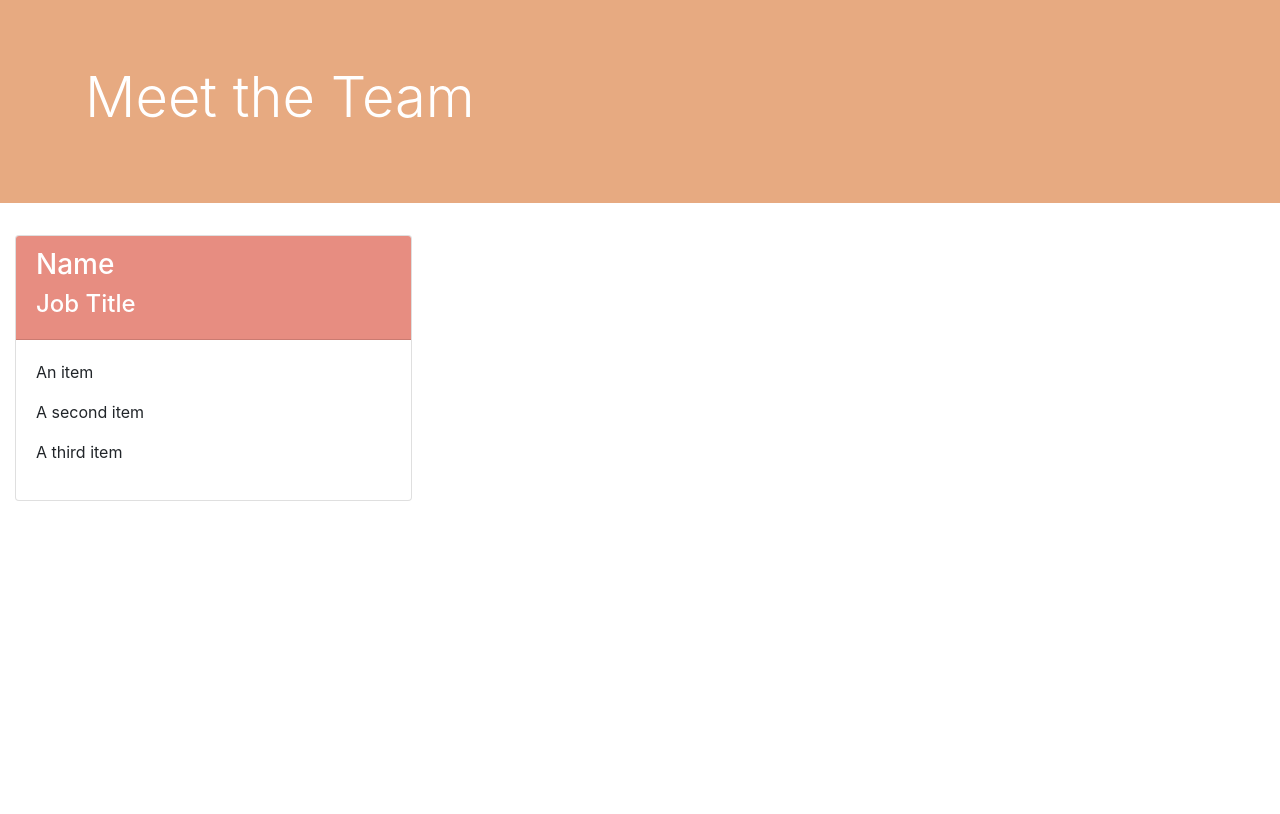
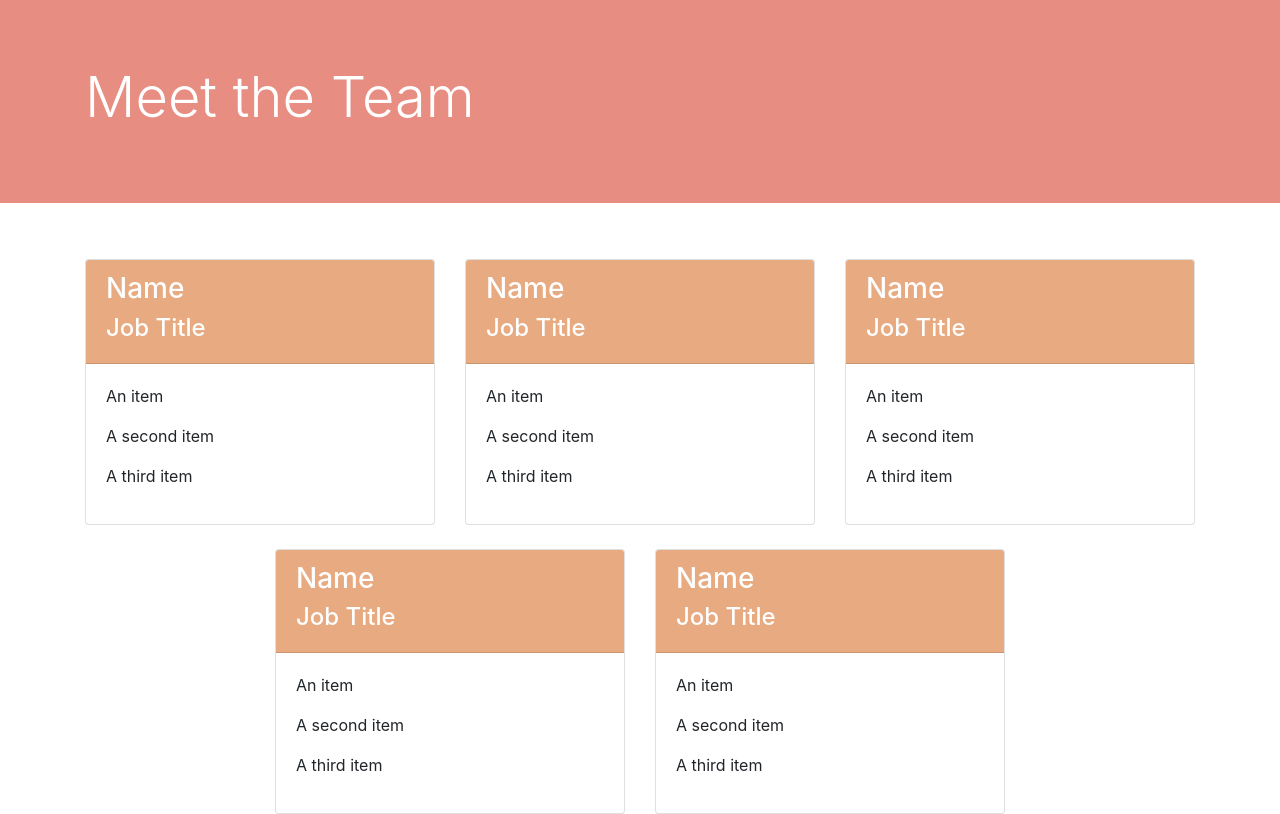
Before and after one commit to smturner/team_profile_generator, a website: page index.html in a window 1280 px wide. Drawn offline with nearby package versions, Linux system fonts and the light colour scheme.

Commit message:
added all the cards to the base HTML

```diff
--- a/index.html
+++ b/index.html
@@ -13,14 +13,17 @@
 
 <body>
 
-    <div class="jumbotron jumbotron-fluid" style="background-color: rgb(231, 170, 129); color: white;">
+    <div class="jumbotron jumbotron-fluid" style="background-color: rgb(231, 141, 129); color: white;">
         <div class="container">
             <h1 class="display-4">Meet the Team</h1>
         </div>
     </div>
+    <!-- employee cards -->
+    <div class= "container">
+        <div class = "row">
     <div class="col-4 mt-4">
         <div class="card h-100">
-            <div class="card-header" style="background-color:rgb(231, 141, 129); color:white;">
+            <div class="card-header" style="background-color:rgb(231, 170, 129); color:white;">
                 <h3>Name</h3>
                 <h4>Job Title</h4>
             </div>
@@ -32,6 +35,67 @@
 
         </div>
     </div>
+    <div class="col-4 mt-4">
+        <div class="card h-100">
+            <div class="card-header" style="background-color:rgb(231, 170, 129); color:white;">
+                <h3>Name</h3>
+                <h4>Job Title</h4>
+            </div>
+            <div class="card-body">
+                <p class="id">An item</p>
+                <p class="email">A second item</p>
+                <p class="officeNumber">A third item</p>
+            </div>
+
+        </div>
+    </div>
+    <div class="col-4 mt-4">
+        <div class="card h-100">
+            <div class="card-header" style="background-color:rgb(231, 170, 129); color:white;">
+                <h3>Name</h3>
+                <h4>Job Title</h4>
+            </div>
+            <div class="card-body">
+                <p class="id">An item</p>
+                <p class="email">A second item</p>
+                <p class="officeNumber">A third item</p>
+            </div>
+
+        </div>
+    </div>
+    <div class="col-2"></div>
+    <div class="col-4 mt-4">
+        <div class="card h-100">
+            <div class="card-header" style="background-color:rgb(231, 170, 129); color:white;">
+                <h3>Name</h3>
+                <h4>Job Title</h4>
+            </div>
+            <div class="card-body">
+                <p class="id">An item</p>
+                <p class="email">A second item</p>
+                <p class="officeNumber">A third item</p>
+            </div>
+
+        </div>
+    </div>
+
+    <div class="col-4 mt-4">
+        <div class="card h-100">
+            <div class="card-header" style="background-color:rgb(231, 170, 129); color:white;">
+                <h3>Name</h3>
+                <h4>Job Title</h4>
+            </div>
+            <div class="card-body">
+                <p class="id">An item</p>
+                <p class="email">A second item</p>
+                <p class="officeNumber">A third item</p>
+            </div>
+
+        </div>
+    </div>
+    <div class="col-2"></div>
+</div>
+</div>
 </body>
 
 </html>
```
